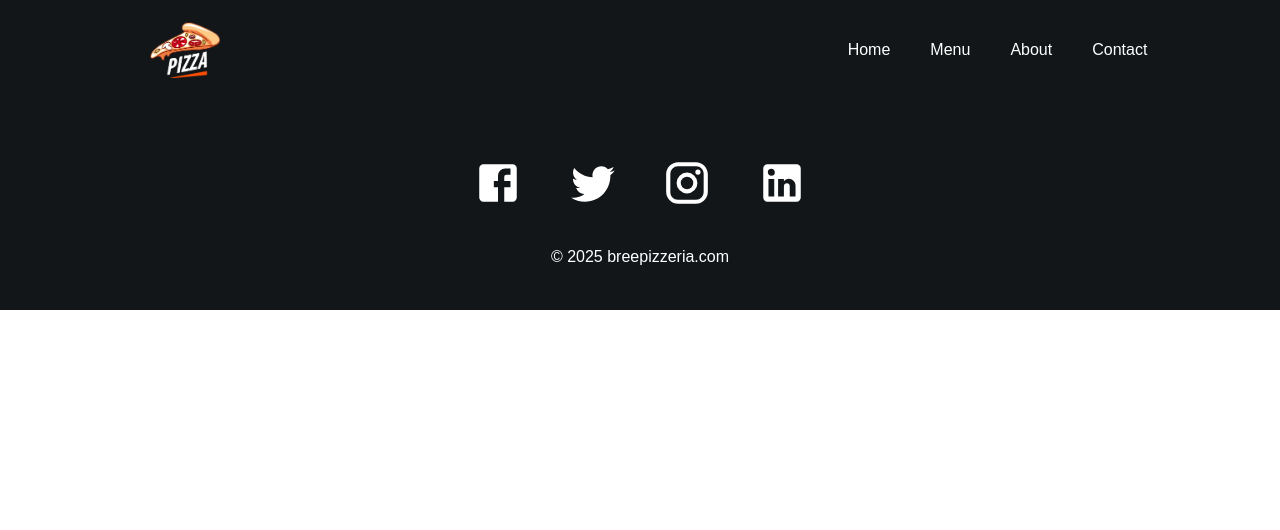
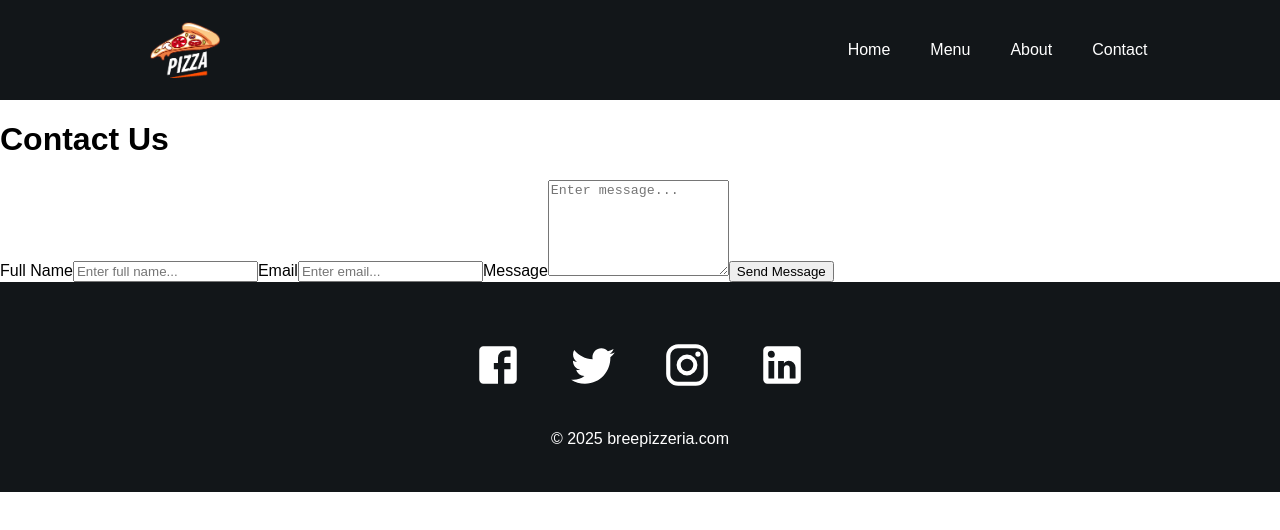
Before and after one commit to Bree-codes/Mastering-React.Js, a React (Vite) app in the folder bree-pizzeria/: page /contact in a window 1280 px wide. Shown: the top 530 px of the page. Built offline with nearby package versions, Linux system fonts and the light colour scheme.

Commit message:
pizzeria

```diff
--- a/bree-pizzeria/src/App.jsx
+++ b/bree-pizzeria/src/App.jsx
@@ -5,6 +5,7 @@ import Home from "./Pages/Home.jsx";
 import Footer from "./Components/Footer.jsx";
 import About from "./Pages/About.jsx";
 import Menu from "./Pages/Menu.jsx";
+import Contact from "./Pages/Contact.jsx";
 
 
 const App = () => {
@@ -16,6 +17,7 @@ const App = () => {
                     <Route path="/" exact element={ <Home/> } />
                     <Route path="/menu" exact element={ <Menu/> } />
                     <Route path="/about" exact element={ <About/> } />
+                    <Route path="/contact" exact element={ <Contact/>} />
                 </Routes>
 
                 <Footer/>
--- a/bree-pizzeria/src/Pages/Contact.jsx
+++ b/bree-pizzeria/src/Pages/Contact.jsx
@@ -1,8 +1,30 @@
+import hawaiian from"../assets/hawaiian.jpg"
 
 const Contact = () => {
     return (
-        <div>
+        <div className="contact">
+            <div
+                className="leftSide"
+                style={{ backgroundImage: `url(${hawaiian})` }}
+            ></div>
+            <div className="rightSide">
+                <h1> Contact Us</h1>
 
+                <form id="contact-form" method="POST">
+                    <label htmlFor="name">Full Name</label>
+                    <input name="name" placeholder="Enter full name..." type="text" />
+                    <label htmlFor="email">Email</label>
+                    <input name="email" placeholder="Enter email..." type="email" />
+                    <label htmlFor="message">Message</label>
+                    <textarea
+                        rows="6"
+                        placeholder="Enter message..."
+                        name="message"
+                        required
+                    ></textarea>
+                    <button type="submit"> Send Message</button>
+                </form>
+            </div>
         </div>
     );
 };
```
